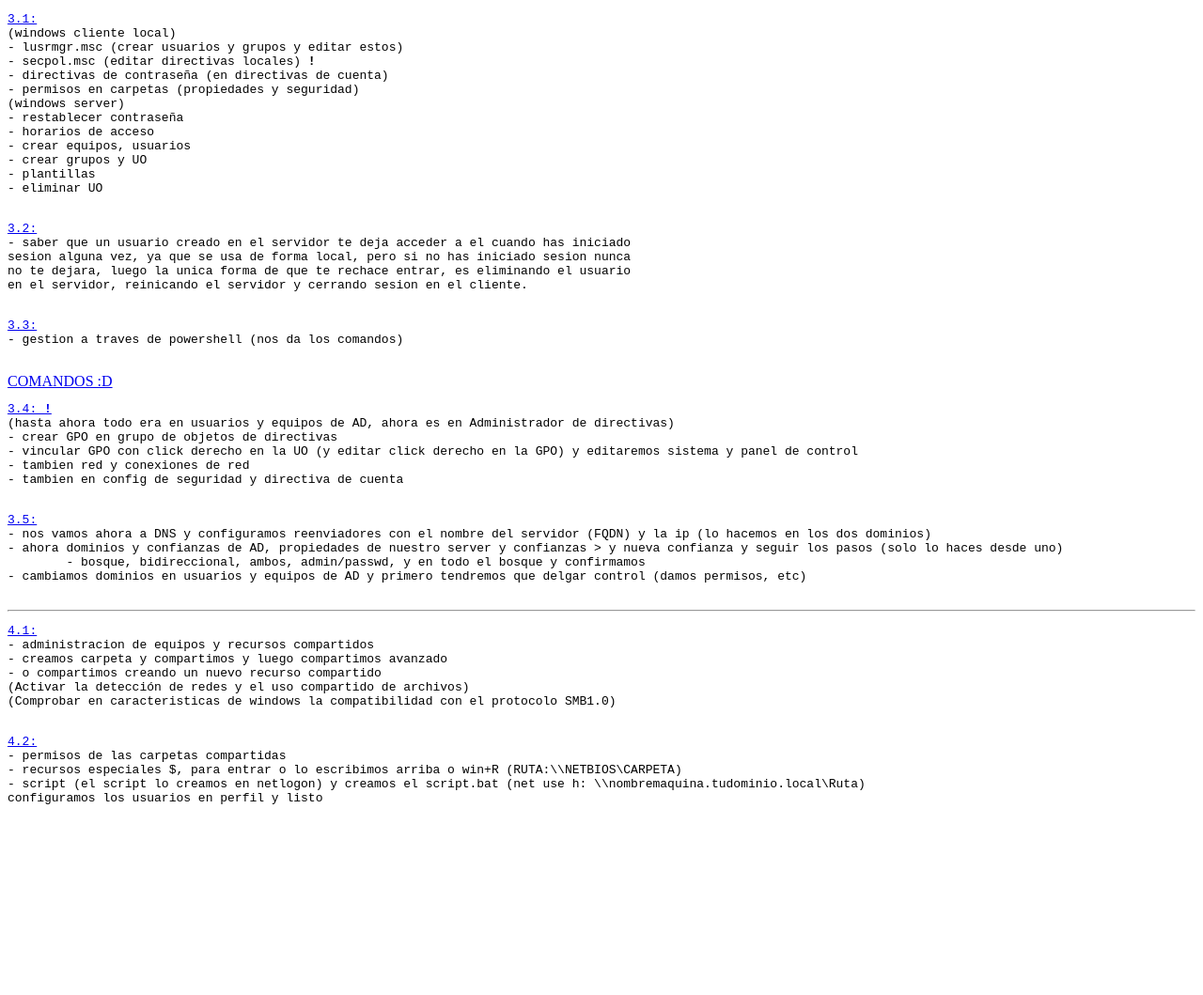
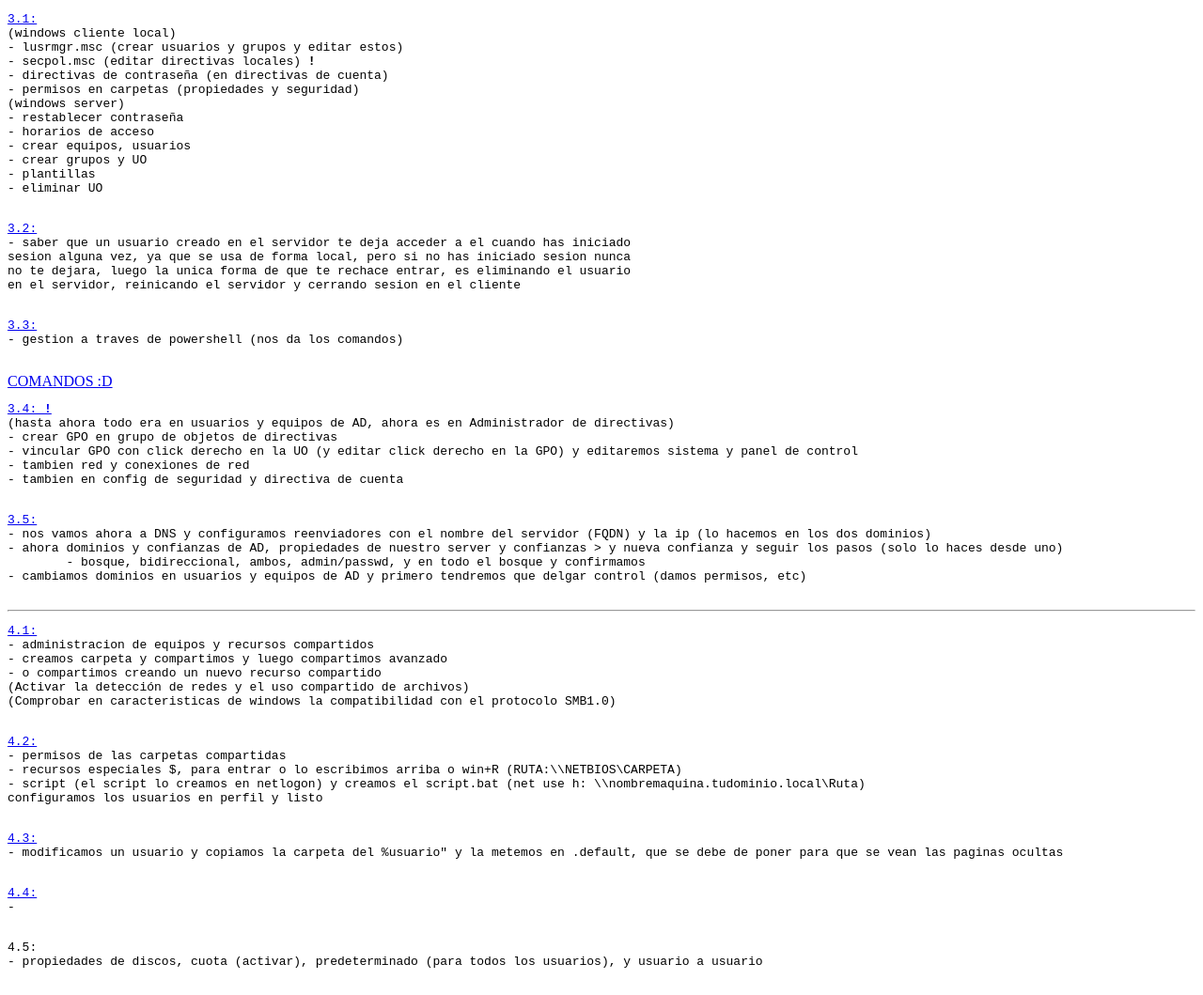
Before and after one commit to RikoSplash/SOR, a plain HTML site: page index.html in a window 1280 px wide. Shown: the whole page at 94% size. Before the commit the page ends 885 px from the top, so only its background shows below. Drawn offline with Linux system fonts and the light colour scheme.

Commit message:
Add files via upload

```diff
--- a/index.html
+++ b/index.html
@@ -27,7 +27,7 @@
 - saber que un usuario creado en el servidor te deja acceder a el cuando has iniciado
 sesion alguna vez, ya que se usa de forma local, pero si no has iniciado sesion nunca
 no te dejara, luego la unica forma de que te rechace entrar, es eliminando el usuario
-en el servidor, reinicando el servidor y cerrando sesion en el cliente.
+en el servidor, reinicando el servidor y cerrando sesion en el cliente
     </pre>
     <pre>
 <a href="3.3 Usuarios y Grupos - PowerShell.pdf">3.3:</a>
@@ -65,5 +65,17 @@ en el servidor, reinicando el servidor y cerrando sesion en el cliente.
 - script (el script lo creamos en netlogon) y creamos el script.bat (net use h: \\nombremaquina.tudominio.local\Ruta)
 configuramos los usuarios en perfil y listo
     </pre>
+    <pre>
+<a href="4.3 PERFILES PREDETERMINADOS.pdf">4.3:</a>
+- modificamos un usuario y copiamos la carpeta del %usuario" y la metemos en .default, que se debe de poner para que se vean las paginas ocultas
+    </pre>
+    <pre>
+<a href="4.4 PERFILES MOVILES.pdf">4.4:</a>
+-
+    </pre>
+    <pre>
+4.5:
+- propiedades de discos, cuota (activar), predeterminado (para todos los usuarios), y usuario a usuario
+    </pre>
 </body>
 </html>
```
